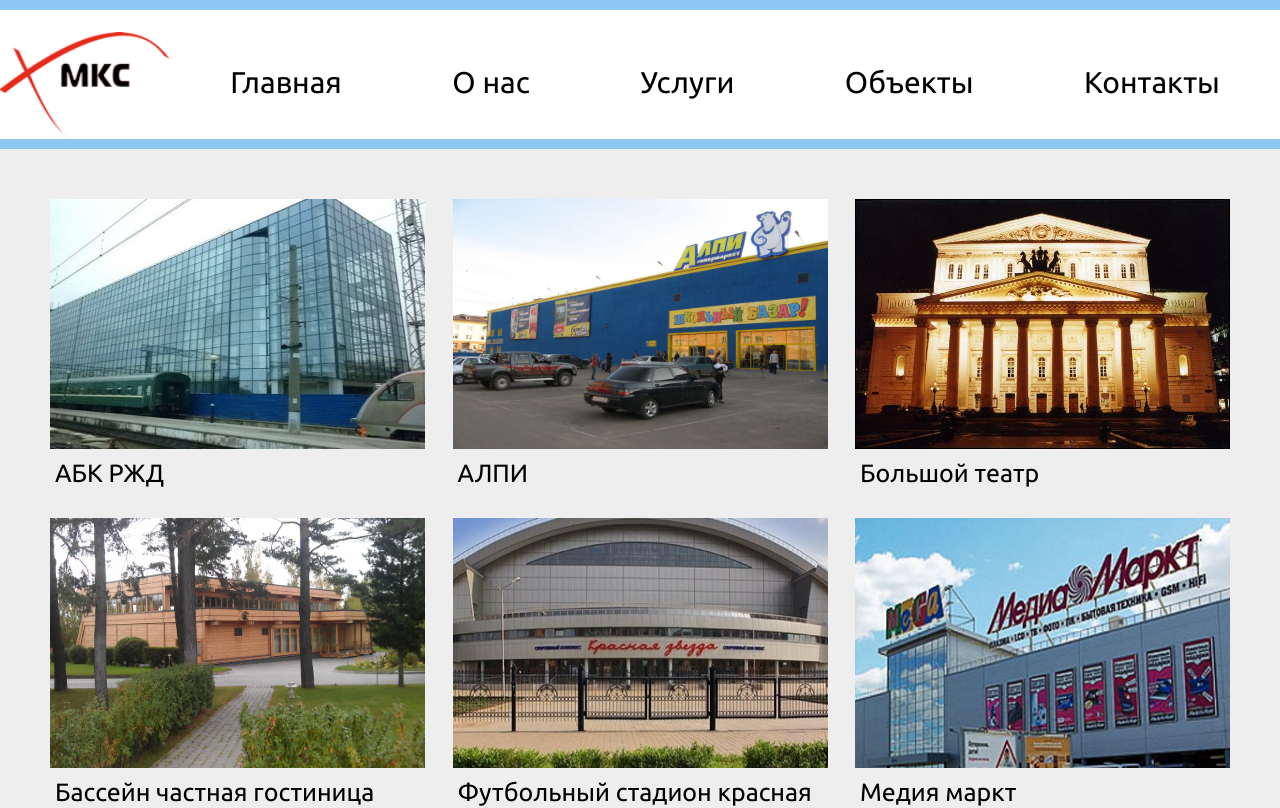
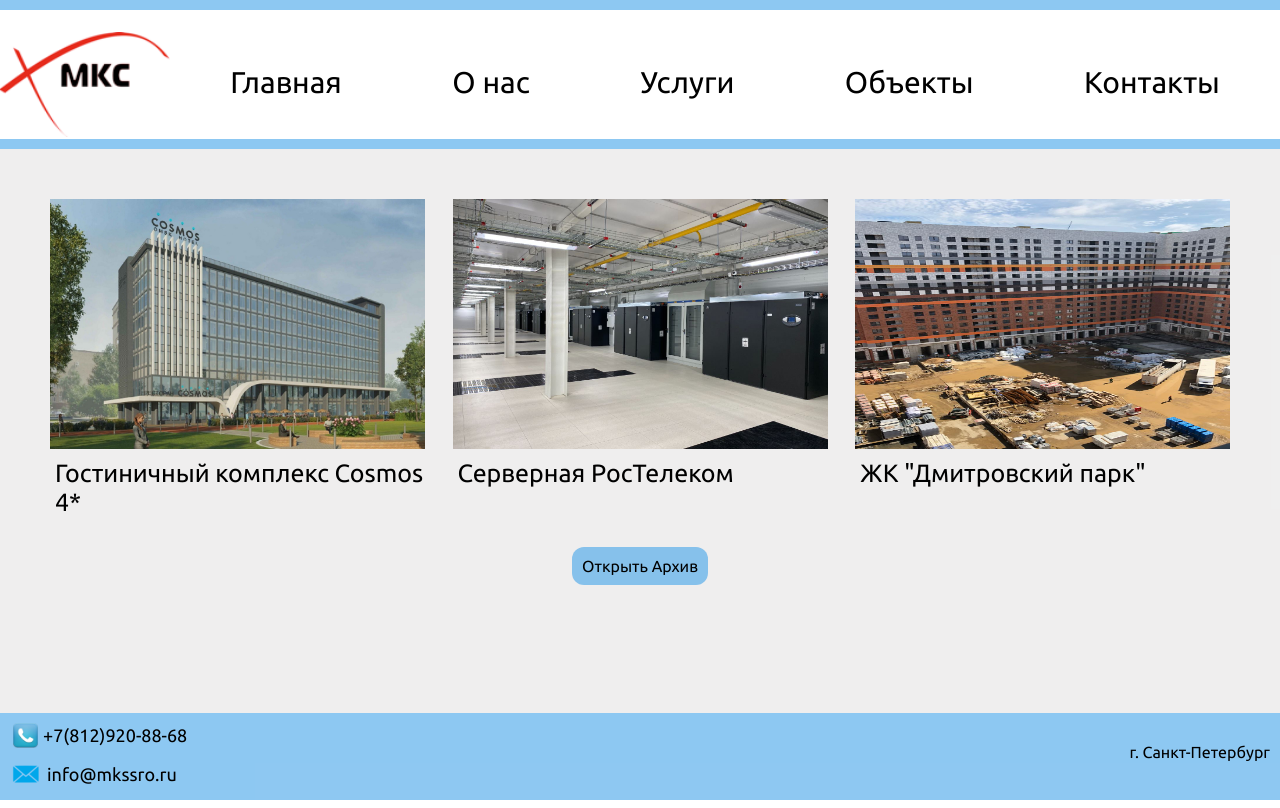
Before and after one commit to GlebSharipov/mks, a React (Create React App) app: page /objects in a window 1280 px wide. Shown: the top 808 px of the page. Built offline with nearby package versions, Linux system fonts and the light colour scheme.

Commit message:
added archive

```diff
--- a/src/components/Footer/Footer.jsx
+++ b/src/components/Footer/Footer.jsx
@@ -8,8 +8,6 @@
     return (
         <Root>
             <ContactInformation>
-        <Address>г. Санкт-Петербург</Address>
-
                 <PhoneNumber>
                     <PhoneImg /> +7(812)920-88-68
                 </PhoneNumber>
@@ -19,6 +17,8 @@
                     <a href="mailto:mkssro@mail.ru">info@mkssro.ru</a>
                 </Email>
             </ContactInformation>
+
+            <Address>г. Санкт-Петербург</Address>
         </Root>
     );
 };
@@ -36,7 +36,7 @@
     font-size: 18px;
 `;
 
-const Address = styled.li`
+const Address = styled.div`
     margin-bottom: 10px;
     padding-left: 3px;
 `;
--- a/src/pages/Objects.jsx
+++ b/src/pages/Objects.jsx
@@ -1,8 +1,9 @@
 import React, { useState } from "react";
 import styled from "styled-components";
-import { cards } from "../utils/mock";
+import { cards, archive } from "../utils/mock";
 import Modal from "react-modal";
 import cross from "../assets/img/cross.png";
+import { COLORS } from "../assets/colors";
 
 const customStyles = {
     content: {
@@ -22,6 +23,7 @@
 function Objects() {
     const [modalIsOpen, setIsOpen] = useState(false);
     const [cardId, setCardId] = useState();
+    const [isOpenArchive, setIsOpenArchive] = useState(false);
 
     function openModal(id) {
         setCardId(id);
@@ -32,6 +34,14 @@
         setIsOpen(false);
     }
 
+    const handleOpenArchive = () => {
+        if (isOpenArchive) {
+            setIsOpenArchive(false);
+        } else {
+            setIsOpenArchive(true);
+        }
+    };
+
     return (
         <Root>
             <Modal
@@ -41,7 +51,9 @@
                 contentLabel="Example Modal"
             >
                 <TopPart>
-          <Title>{cards[cardId]?.title}</Title>
+                    <Title>
+                        {cards[cardId]?.title || archive[cardId]?.title}
+                    </Title>
 
                     <CloseButton onClick={closeModal}>
                         <CrossIcon $src={cross} />
@@ -49,22 +61,50 @@
                 </TopPart>
 
                 <Container>
-          <ModalImg $src={cards[cardId]?.img} />
+                    <ModalImg
+                        $src={cards[cardId]?.img || archive[cardId]?.img}
+                    />
                 </Container>
 
                 <Title>Выполненные работы:</Title>
 
                 <Description>
-          <Text>{cards[cardId]?.description}</Text>
+                    {cards[cardId]?.description.map((text) => (
+                        <Text>- {text}</Text>
+                    ))}
+
+                    {archive[cardId]?.description.map((text) => (
+                        <Text>- {text}</Text>
+                    ))}
                 </Description>
             </Modal>
 
+            <CardContainer>
                 {cards.map((card) => (
+                    <Card key={card.id}>
+                        <Img
+                            $src={card.img}
+                            onClick={() => openModal(card.id)}
+                        />
+                        <Title>{card.title}</Title>
+                    </Card>
+                ))}
+            </CardContainer>
+
+            {isOpenArchive ? (
+                <CardContainer>
+                    {archive.map((card) => (
                         <Card onClick={() => openModal(card.id)} key={card.id}>
                             <Img $src={card.img} />
                             <Title>{card.title}</Title>
                         </Card>
                     ))}
+                </CardContainer>
+            ) : null}
+
+            <ButtonArchive onClick={handleOpenArchive}>
+                {isOpenArchive ? "Закрыть Архив" : "Открыть Архив"}
+            </ButtonArchive>
         </Root>
     );
 }
@@ -72,8 +112,26 @@
 const Root = styled.div`
     padding: 50px;
     display: flex;
+    flex-direction: column;
+    align-items: center;
+`;
+
+const CardContainer = styled.div`
+    width: 100%;
+    display: flex;
     flex-wrap: wrap;
     justify-content: space-between;
+`;
+
+const ButtonArchive = styled.button`
+    padding: 10px;
+    border-radius: 12px;
+    font-size: 16px;
+    background-color: ${COLORS.secondary};
+
+    &:hover {
+        background-color: rgba(66, 164, 234, 0.9);
+    }
 `;
 
 const Container = styled.div`
@@ -89,11 +147,15 @@
 `;
 
 const Description = styled.div`
+    display: flex;
+    flex-direction: column;
+
     padding: 5px;
 `;
 
 const Text = styled.p`
     font-size: 20px;
+    margin-top: 5px;
 `;
 
 const CloseButton = styled.button`
@@ -106,7 +168,6 @@
 `;
 
 const Card = styled.div`
-  cursor: pointer;
     max-width: 375px;
     width: 100%;
     margin-bottom: 25px;
@@ -115,6 +176,7 @@
 const Img = styled.img.attrs((props) => ({
     src: props.$src,
 }))`
+    cursor: pointer;
     height: 250px;
     margin-bottom: 10px;
 
--- a/src/utils/mock.js
+++ b/src/utils/mock.js
@@ -22,129 +22,178 @@
 export const cards = [
     {
         id: 0,
+        img: kosmos,
+        title: "Гостиничный комплекс Cosmos 4*",
+        description: [
+            "Система общеобменной вентиляции",
+            "Система дымоудаления",
+            "Cистема кондиционирования",
+        ],
+    },
+    {
+        id: 1,
+        img: rostelekom,
+        title: "Серверная РосТелеком",
+        description: [
+            "Общестроительные работы",
+            "отопление",
+            "вентиляция",
+            "кондиционирование",
+            "газовое пожаротушение",
+            "охранно-пожарная сигнализация",
+            "электросиловое оборудование",
+            "электроосвещение",
+            "видеонаблюдение",
+            "слаботочные сети",
+        ],
+    },
+
+    {
+        id: 2,
+        img: zhkDmitrovskaya,
+        title: 'ЖК "Дмитровский парк"',
+        description: ["Система телоснабжения", "вентиляции", "дымоудаление"],
+    },
+];
+
+export const archive = [
+    {
+        id: 0,
         img: abk,
         title: "АБК РЖД",
-    description: "Тепловые сети, водоснабжение.",
+        description: ["Тепловые сети", "водоснабжение"],
     },
 
     {
         id: 1,
         img: alpi,
         title: "АЛПИ",
-    description: "Система вентиляции.",
+        description: ["Система вентиляции"],
     },
 
     {
         id: 2,
         img: grandTheatre,
         title: "Большой театр",
-    description: "Система вентиляции, кондиционирование.",
+        description: ["Система вентиляции", "кондиционирование"],
     },
 
     {
         id: 3,
         img: swimmingPoolPrivateHotel,
         title: "Бассейн частная гостиница",
-    description: "Система винтиляции.",
+        description: ["Система винтиляции."],
     },
 
     {
         id: 4,
         img: redStar,
         title: "Футбольный стадион красная звезда ",
-    description: "Система вентиляции, автоматизация.",
+        description: ["Система вентиляции", "автоматизация"],
     },
 
     {
         id: 5,
         img: mediaMarkt,
         title: "Медия маркт",
-    description:
-      "Система вентиляций, кондиционирования. Теплоснабжение, водоснабжение, водоотведение, автоматизация.",
+        description: [
+            "Система вентиляций",
+            "кондиционирования",
+            "Теплоснабжение",
+            "водоснабжение",
+            "водоотведение",
+            "автоматизация",
+        ],
     },
 
     {
         id: 6,
         img: privateHotel2,
         title: "VIP гостиница",
-    description: "Система  вентиляции, кондиционирования.",
+        description: ["Система  вентиляции", "кондиционирования"],
     },
 
     {
         id: 7,
         img: carDealershipWV,
         title: "Автосалон WV",
-    description: "Система вентиляции, кондиционирования.",
+        description: ["Система  вентиляции", "кондиционирования"],
     },
 
     {
         id: 8,
         img: hotelComplexWV,
         title: "Гостиничный комплекс WV Калуга",
-    description:
-      "Система вентиляции, кондиционирования. Теплоснабжение, водоснабжение, водоотведение, автоматизация.",
+        description: [
+            "Система вентиляции",
+            "кондиционирования",
+            "Теплоснабжение",
+            "водоснабжение",
+            "водоотведение",
+            "автоматизация",
+        ],
     },
 
     {
         id: 9,
         img: arena1,
         title: "Ледовый комплекс 10 000 зрителей",
-    description:
-      "Система вентиляции, кондиционирования. Постгарантийное обслуживание инженерных систем.",
+        description: [
+            "Система вентиляции",
+            "кондиционирования",
+            "Постгарантийное обслуживание инженерных систем",
+        ],
     },
 
     {
         id: 10,
         img: festival,
         title: "Бизнес центр Фестиваль",
-    description: "Система вентиляций, кондиционирования. Автоматизация.",
+        description: [
+            "Система вентиляций",
+            "кондиционирования",
+            "Автоматизация",
+        ],
     },
 
     {
         id: 11,
         img: korston,
         title: "Гостиничный комплекс Korston Казань",
-    description:
-      "Система вентиляции, кондиционирования. Теплоснабжение, водоснабжение, водоотведение, автоматизация.",
+        description: [
+            "Система вентиляции",
+            "кондиционирования",
+            "Теплоснабжение",
+            "водоснабжение",
+            "водоотведение",
+            "автоматизация",
+        ],
     },
 
     {
         id: 12,
-    img: kosmos,
-    title: "Гостиничный комплекс Kosmos",
-    description:
-      "Системы общеобменной вентиляции, дымоудаление. Cистема кондиционирования.",
+        img: leruaMerlen1,
+        title: "Lerua Merlen",
+        description: [
+            "Система вентиляции",
+            "кондиционирования",
+            "дымоудаления",
+            "теплоснабжение",
+        ],
     },
 
     {
         id: 13,
-    img: leruaMerlen1,
-    title: "Lerua Merlen",
-    description:
-      "Система вентиляции, кондиционирования, дымоудаления, теплоснабжение.",
-  },
-
-  {
-    id: 14,
         img: obi1,
         title: "OBI",
-    description:
-      "Система вентиляции, кондиционирования. Теплоснабжение, водоснабжение, водоотведение, автоматизация.",
-  },
-
-  {
-    id: 15,
-    img: zhkDmitrovskaya,
-    title: 'ЖК "Дмитровский парк"',
-    description: "Система телоснабжения, вентиляции, дымоудаление.",
-  },
-
-  {
-    id: 16,
-    img: rostelekom,
-    title: "Серверная РосТелеком",
-    description:
-      "Общестроительные работы, отопление, вентиляция, кондиционирование, газовое пожаротушение, охранно-пожарная сигнализация, электросиловое оборудование, электроосвещение, видеонаблюдение, слаботочные сети.",
+        description: [
+            "Система вентиляции",
+            "кондиционирования",
+            "Теплоснабжение",
+            "водоснабжение",
+            "водоотведение",
+            "автоматизация",
+        ],
     },
 ];
 
```
Lines whose indentation alone changed are shown as unchanged.
